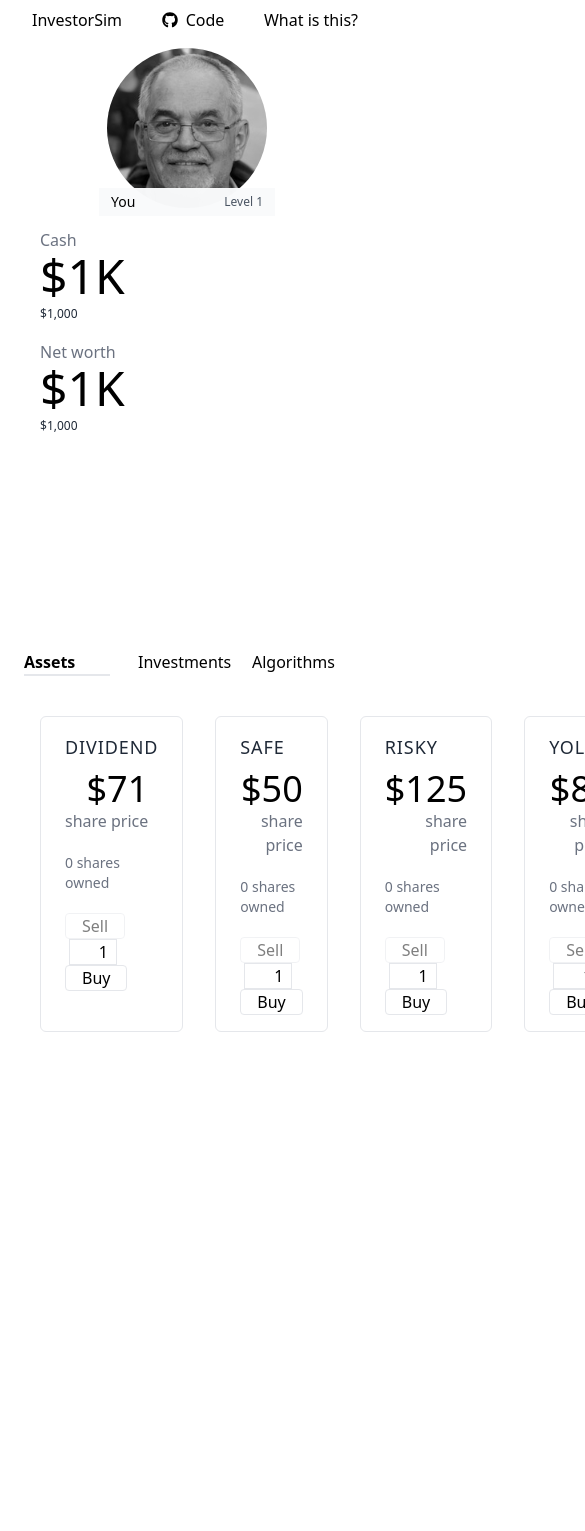
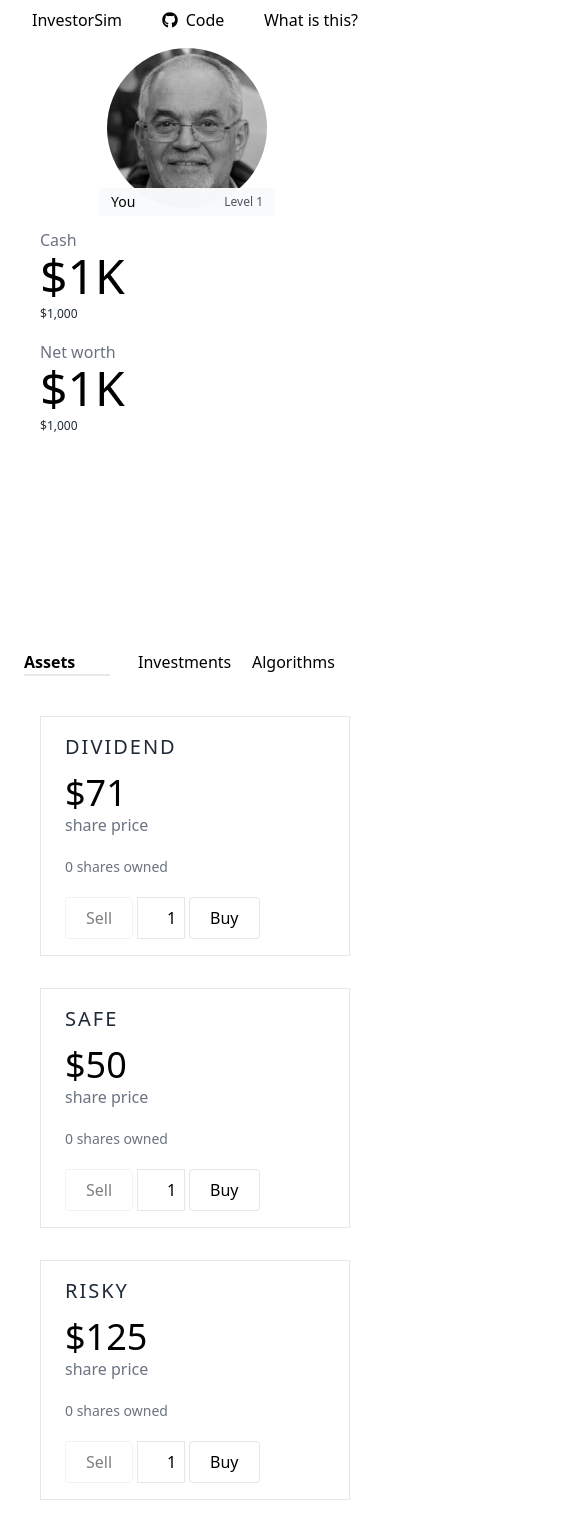
Before and after one commit to fotijr/investorsim, a React (Create React App) app: page /assets in a window 390 px wide. Shown: the top 1531 px of the page, 585 px wide, since content can reach past the window. Before the commit the page ends 1048 px from the top, so only its background shows below. Built offline with nearby package versions, Linux system fonts and the light colour scheme.

Commit message:
Responsive layout

```diff
--- a/src/assets/Asset.tsx
+++ b/src/assets/Asset.tsx
@@ -34,13 +34,15 @@ class AssetCard extends React.Component<AssetProps, AssetState> {
   render() {
     return (
       <div
-        className="m-4 border py-4 px-6 flex-1 rounded-md"
+        className={`m-4 border py-4 px-6 rounded-md${this.props.asset.shares ? ' shadow border-l-4': ''}`}
         key={this.props.asset.name}
       >
-        <h4 className="text-lg font-thin uppercase tracking-wider text-gray-800 mb-2">{this.props.asset.name}</h4>
+        <h4 className="text-xl font-thin uppercase tracking-widest text-gray-800 mb-3">
+          {this.props.asset.name}
+        </h4>
 
-        <div className="flex md:justify-items-center">
-          <div className="text-right">
+        <div className="grid grid-cols-2">
+          <div className="">
             <div className="text-bold text-4xl">
               $
               {formatNumber(this.props.asset.sharePrice, {
@@ -51,7 +53,7 @@ class AssetCard extends React.Component<AssetProps, AssetState> {
           </div>
 
           <div
-            className={`text-right flex-1${
+            className={`flex-1${
               this.props.asset.shares > 0 ? '' : ' hidden'
             }`}
           >
@@ -70,6 +72,7 @@ class AssetCard extends React.Component<AssetProps, AssetState> {
         </div>
         <div className="mt-4">
           <button
+            className="py-2 px-5"
             disabled={this.state.shares > this.props.asset.shares}
             onClick={() =>
               this.props.buyAsset(this.props.asset, -1 * this.state.shares)
@@ -78,13 +81,14 @@ class AssetCard extends React.Component<AssetProps, AssetState> {
             Sell
           </button>
           <input
-            className="w-12 text-right px-2 mx-1 border"
+            className="w-12 text-right px-2 py-2 mx-1 border"
             type="number"
             value={this.state.shares}
             onChange={this.handleShareAmountChange}
             min="1"
           />
           <button
+            className="py-2 px-5"
             disabled={
               this.state.shares * this.props.asset.sharePrice > this.props.cash
             }
--- a/src/assets/Assets.tsx
+++ b/src/assets/Assets.tsx
@@ -20,7 +20,7 @@ type AssetsState = {
 class Assets extends React.Component<AssetsProps, AssetsState> {
   render() {
     return (
-      <div className="flex">
+      <div className="grid grid-cols-1 md:grid-cols-2 xl:grid-cols-3">
         {this.props.assets.map((a) => (
           <AssetCard key={a.name} asset={a} cash={this.props.cash} buyAsset={this.props.buyAsset} />
         ))}
```
